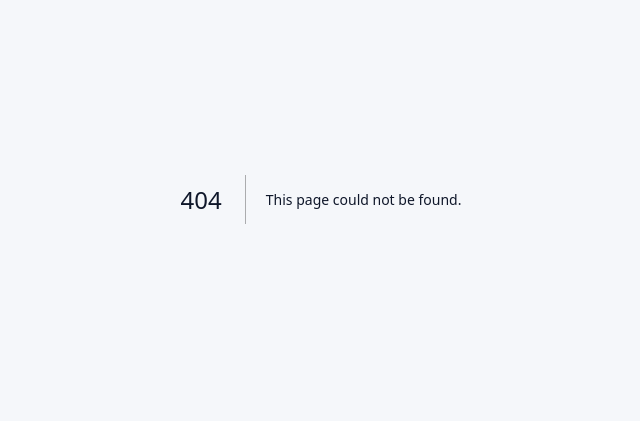
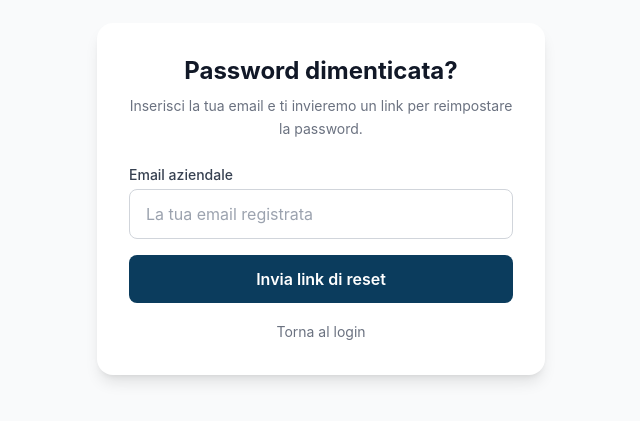
Before and after one commit to diegodirisodd-cmd/1dodix-il-camionista-mvp, a Next.js app: page /reset-password in a window 1280 px wide. Before the commit this address had no page. Shown: the part 201-622 px from the top of the page, without its empty margins (319-959 px from the left). Built offline with nearby package versions, Linux system fonts and the light colour scheme.

Commit message:
feat: add reset password page with email and new password forms
Two-step flow: enter email to receive reset link, then set new password via JWT token verification

```diff
--- /dev/null
+++ b/src/app/reset-password/page.tsx
@@ -0,0 +1,148 @@
+"use client";
+
+import { useState } from "react";
+import { useSearchParams, useRouter } from "next/navigation";
+import Link from "next/link";
+
+export default function ResetPasswordPage() {
+  const searchParams = useSearchParams();
+  const router = useRouter();
+  const token = searchParams.get("token");
+
+  const [email, setEmail] = useState("");
+  const [requestSent, setRequestSent] = useState(false);
+  const [requestLoading, setRequestLoading] = useState(false);
+  const [requestError, setRequestError] = useState("");
+
+  const [password, setPassword] = useState("");
+  const [confirmPassword, setConfirmPassword] = useState("");
+  const [resetLoading, setResetLoading] = useState(false);
+  const [resetError, setResetError] = useState("");
+  const [resetSuccess, setResetSuccess] = useState(false);
+
+  const handleRequestReset = async (e: React.FormEvent) => {
+    e.preventDefault();
+    setRequestLoading(true);
+    setRequestError("");
+    try {
+      const res = await fetch("/api/auth/reset-password", {
+        method: "POST",
+        headers: { "Content-Type": "application/json" },
+        body: JSON.stringify({ email }),
+      });
+      const data = await res.json();
+      if (!res.ok) {
+        setRequestError(data.error || "Errore durante la richiesta.");
+      } else {
+        setRequestSent(true);
+      }
+    } catch {
+      setRequestError("Errore di connessione. Riprova.");
+    } finally {
+      setRequestLoading(false);
+    }
+  };
+
+  const handleNewPassword = async (e: React.FormEvent) => {
+    e.preventDefault();
+    setResetError("");
+    if (password !== confirmPassword) {
+      setResetError("Le password non coincidono.");
+      return;
+    }
+    if (password.length < 6) {
+      setResetError("La password deve avere almeno 6 caratteri.");
+      return;
+    }
+    setResetLoading(true);
+    try {
+      const res = await fetch("/api/auth/new-password", {
+        method: "POST",
+        headers: { "Content-Type": "application/json" },
+        body: JSON.stringify({ token, password }),
+      });
+      const data = await res.json();
+      if (!res.ok) {
+        setResetError(data.error || "Errore durante il reset.");
+      } else {
+        setResetSuccess(true);
+        setTimeout(() => router.push("/login"), 3000);
+      }
+    } catch {
+      setResetError("Errore di connessione. Riprova.");
+    } finally {
+      setResetLoading(false);
+    }
+  };
+
+  if (token) {
+    return (
+      <div className="min-h-screen bg-gray-50 flex items-center justify-center p-4">
+        <div className="w-full max-w-md">
+          <div className="bg-white rounded-2xl shadow-lg p-8">
+            <div className="text-center mb-6">
+              <h1 className="text-2xl font-bold text-gray-900">Nuova password</h1>
+              <p className="text-gray-500 mt-2">Scegli una nuova password per il tuo account.</p>
+            </div>
+            {resetSuccess ? (
+              <div className="text-center">
+                <div className="bg-green-50 border border-green-200 rounded-lg p-4 mb-4">
+                  <p className="text-green-700 font-medium">Password aggiornata con successo!</p>
+                  <p className="text-green-600 text-sm mt-1">Verrai reindirizzato alla pagina di accesso...</p>
+                </div>
+                <Link href="/login" className="text-cyan-600 hover:text-cyan-700 font-medium">Vai al login</Link>
+              </div>
+            ) : (
+              <form onSubmit={handleNewPassword} className="space-y-4">
+                <div>
+                  <label className="block text-sm font-medium text-gray-700 mb-1">Nuova password</label>
+                  <input type="password" value={password} onChange={(e) => setPassword(e.target.value)} className="w-full px-4 py-3 border border-gray-300 rounded-lg focus:ring-2 focus:ring-cyan-500 focus:border-transparent" placeholder="Minimo 6 caratteri" required minLength={6} />
+                </div>
+                <div>
+                  <label className="block text-sm font-medium text-gray-700 mb-1">Conferma password</label>
+                  <input type="password" value={confirmPassword} onChange={(e) => setConfirmPassword(e.target.value)} className="w-full px-4 py-3 border border-gray-300 rounded-lg focus:ring-2 focus:ring-cyan-500 focus:border-transparent" placeholder="Ripeti la password" required minLength={6} />
+                </div>
+                {resetError && (<div className="bg-red-50 border border-red-200 rounded-lg p-3"><p className="text-red-600 text-sm">{resetError}</p></div>)}
+                <button type="submit" disabled={resetLoading} className="w-full bg-[#0b3c5d] text-white py-3 rounded-lg font-semibold hover:bg-[#0d4a73] transition-colors disabled:opacity-50">{resetLoading ? "Aggiornamento..." : "Aggiorna password"}</button>
+              </form>
+            )}
+          </div>
+        </div>
+      </div>
+    );
+  }
+
+  return (
+    <div className="min-h-screen bg-gray-50 flex items-center justify-center p-4">
+      <div className="w-full max-w-md">
+        <div className="bg-white rounded-2xl shadow-lg p-8">
+          <div className="text-center mb-6">
+            <h1 className="text-2xl font-bold text-gray-900">Password dimenticata?</h1>
+            <p className="text-gray-500 mt-2">Inserisci la tua email e ti invieremo un link per reimpostare la password.</p>
+          </div>
+          {requestSent ? (
+            <div className="text-center">
+              <div className="bg-green-50 border border-green-200 rounded-lg p-4 mb-4">
+                <p className="text-green-700 font-medium">Email inviata!</p>
+                <p className="text-green-600 text-sm mt-1">Se l&apos;email è registrata, riceverai un link per reimpostare la password. Controlla anche la cartella spam.</p>
+              </div>
+              <Link href="/login" className="text-cyan-600 hover:text-cyan-700 font-medium">Torna al login</Link>
+            </div>
+          ) : (
+            <form onSubmit={handleRequestReset} className="space-y-4">
+              <div>
+                <label className="block text-sm font-medium text-gray-700 mb-1">Email aziendale</label>
+                <input type="email" value={email} onChange={(e) => setEmail(e.target.value)} className="w-full px-4 py-3 border border-gray-300 rounded-lg focus:ring-2 focus:ring-cyan-500 focus:border-transparent" placeholder="La tua email registrata" required />
+              </div>
+              {requestError && (<div className="bg-red-50 border border-red-200 rounded-lg p-3"><p className="text-red-600 text-sm">{requestError}</p></div>)}
+              <button type="submit" disabled={requestLoading} className="w-full bg-[#0b3c5d] text-white py-3 rounded-lg font-semibold hover:bg-[#0d4a73] transition-colors disabled:opacity-50">{requestLoading ? "Invio in corso..." : "Invia link di reset"}</button>
+              <div className="text-center">
+                <Link href="/login" className="text-gray-500 hover:text-gray-700 text-sm">Torna al login</Link>
+              </div>
+            </form>
+          )}
+        </div>
+      </div>
+    </div>
+  );
+}
```
